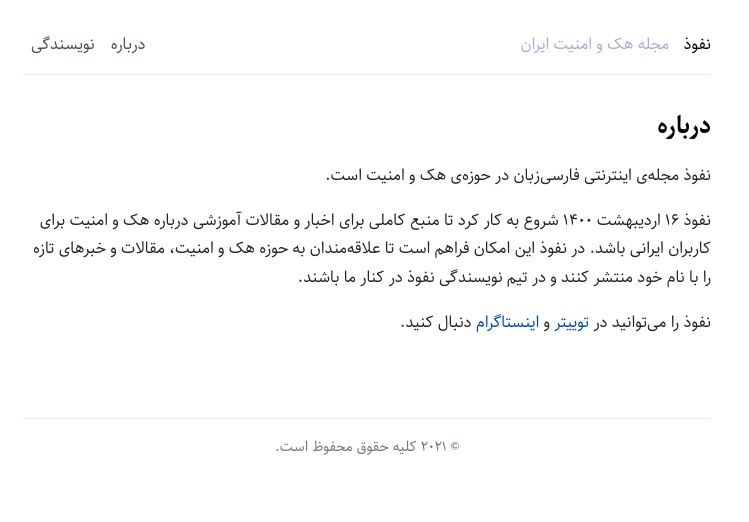
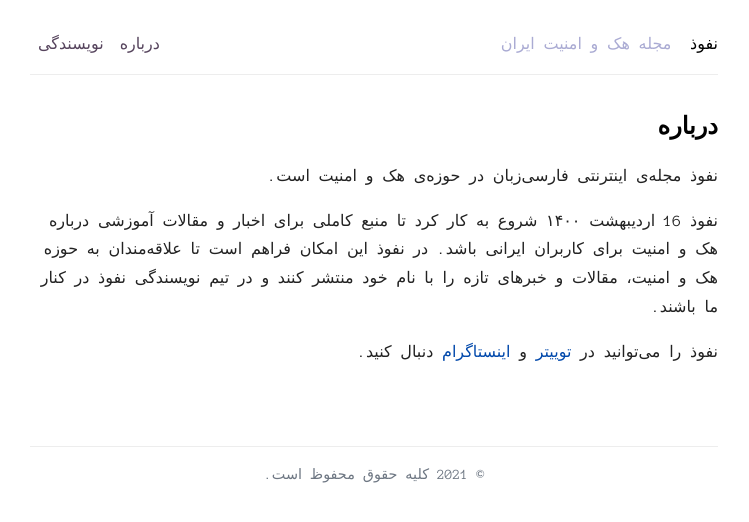
Before and after one commit to nofoz/nofoz.ir, a Jekyll site: the page built from about.md, in a window 1280 px wide. Shown: the top 522 px of the page, without its empty margins (446-1195 px from the left). Built offline with Jekyll 4.4.1, drawn with Linux system fonts in a browser that asks for light colours; some web fonts are replaced.

Commit message:
Update head.html

```diff
--- a/_includes/head.html
+++ b/_includes/head.html
@@ -13,7 +13,7 @@
     <link rel="canonical" href="{{ page.url | absolute_url }}">
     {% endif %}
 
-    <link rel="stylesheet" href="{{ '/public/css/style.css' | absolute_url }}">
+    <link rel="stylesheet" href="{{ '/assets/css/style.css' | absolute_url }}">
 
     <link rel="shortcut icon" href="{{ '/assets/images/favicon.ico' | absolute_url }}">
 
```
